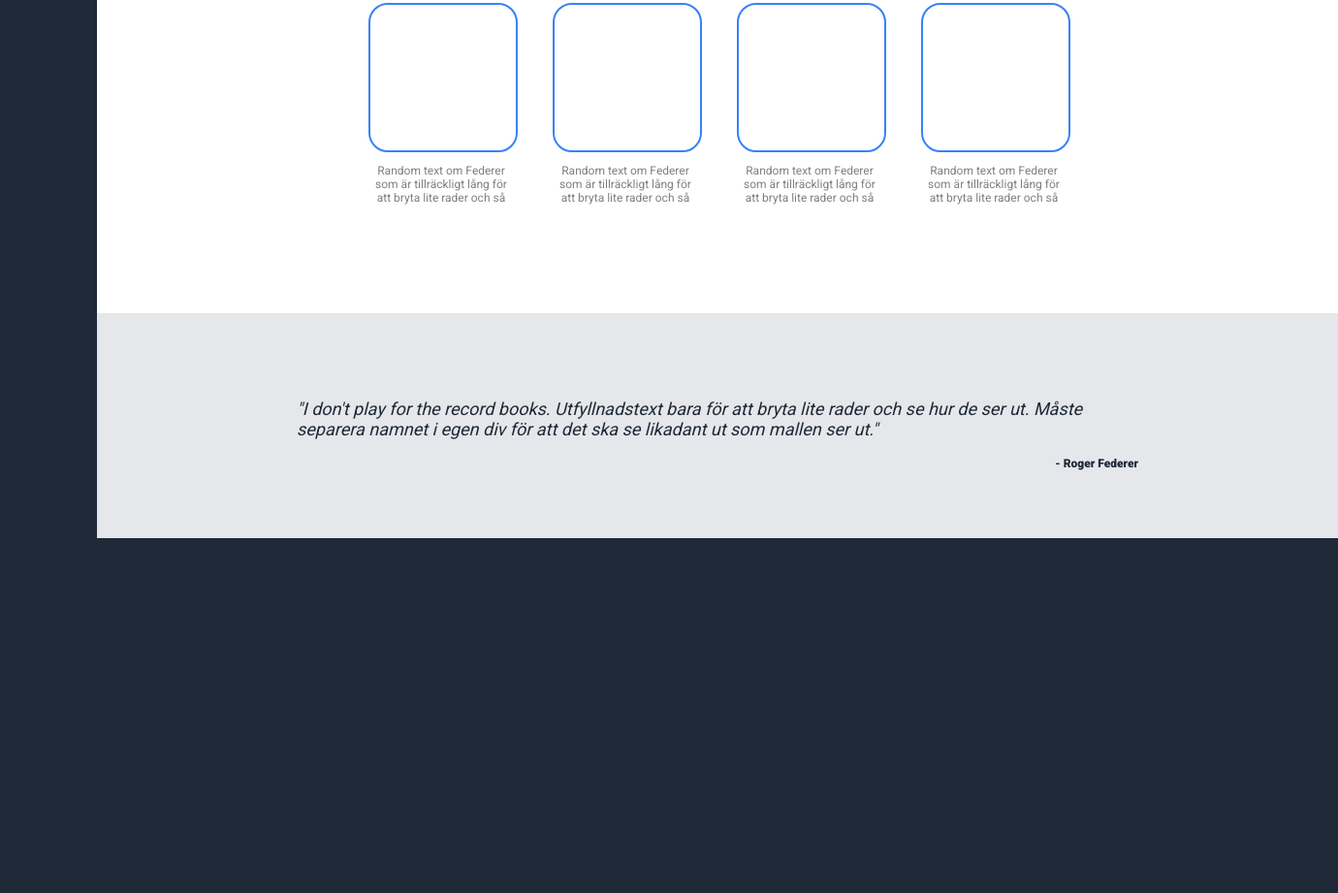
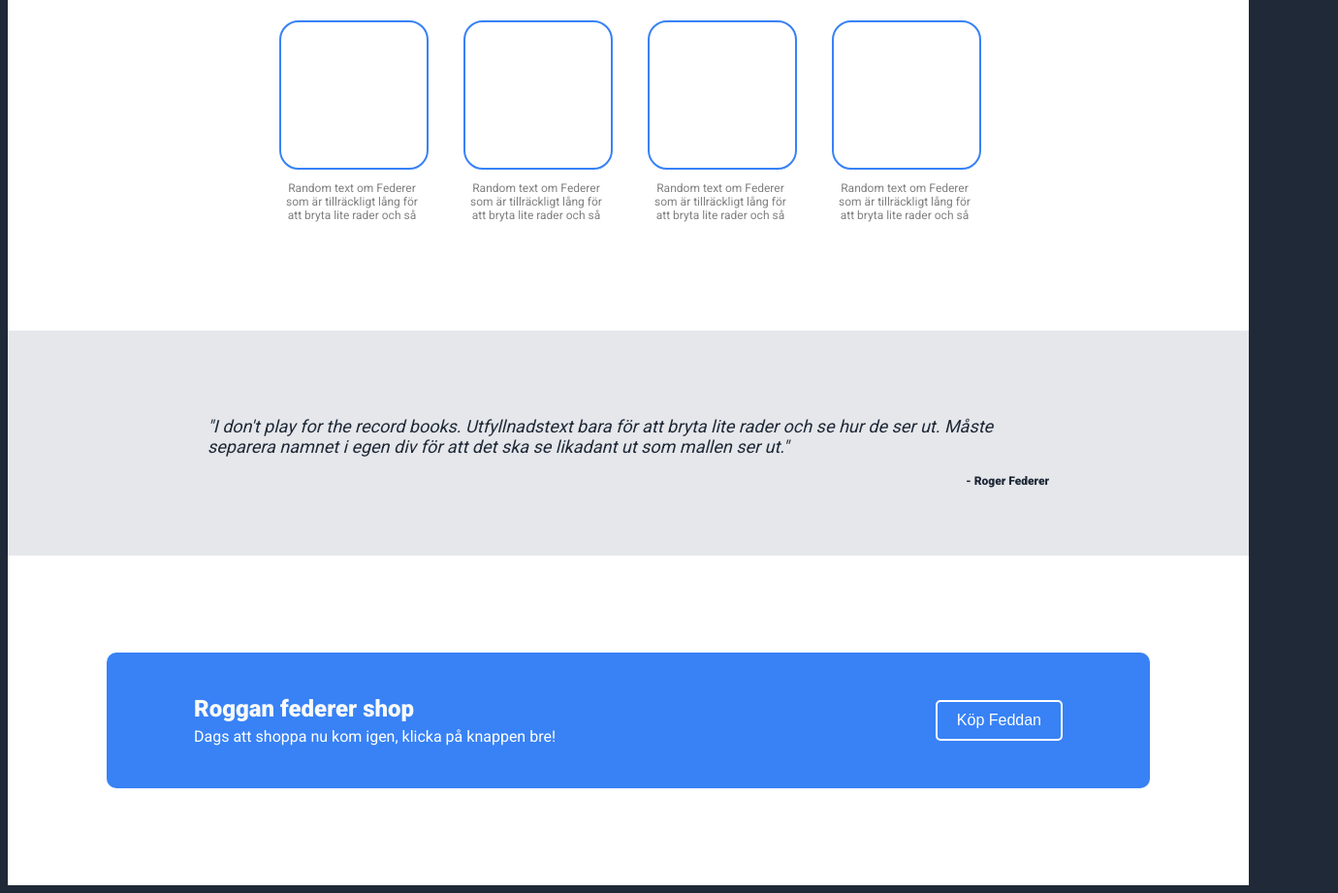
Before and after one commit to 97carud/Landingpage, a plain HTML site: page index.html in a window 1280 px wide. Shown: the part 539-1460 px from the top of the page at 97% size, 1380 px wide, since content can reach past the window. Before the commit the page ends 1102 px from the top, so only its background shows below. Drawn offline with Linux system fonts and the light colour scheme.

Commit message:
Roggan federer shop, alignment column 1 & 4.

```diff
--- a/index.html
+++ b/index.html
@@ -9,7 +9,7 @@
 <body>
 
     <div class="container1">
-        <img src="./Images/WEDRIVE_B&B copy.png" alt="Roger Federer" class="logo">
+        <img src="./Images/WEDRIVE_B&B copy.png" alt="WeDrivear" class="logo">
         <div class="navbar">
             <a href="index.html">header link one</a>
             <a href="bio.html">header link two</a>
@@ -21,11 +21,11 @@
         <div class="content">
             <h1>Roger Federer</h1>
             <p>Roger Federer is a Swiss professional tennis player who is ranked world No. 4 in the ATP rankings. He has won 20 Grand Slam singles titles, the most in history for a male player, and has held the world No. 1 spot in the ATP rankings a record total of 310 weeks, including a record 237 consecutive weeks.</p>
-            <button>Read More</button>
+            <button class="button1">Read More</button>
+
         </div>
-        <div class="content2">
-            <img src="./Images/federer.webp" alt="Roger Federer" class="roger">
-        </div>
+        <img src="./Images/federer.webp" alt="Roger Federer" class="roger">
+
     </div>
 
     <div class="container3">
@@ -50,9 +50,7 @@
                     <div class="boxbox"></div>
                     <p>Random text om Federer som är tillräckligt lång för att bryta lite rader och så </p>
                 </div>
-
-
-        </div>
+            </div>
 
     </div>
 
@@ -67,6 +65,17 @@
 
     </div>
 
+    <div class="container5">
+                    <div class="boxbox2">
+                        <div class="cont3ent">
+                            <h3>Roggan federer shop</h3>
+                            <p>Dags att shoppa nu kom igen, klicka på knappen bre! </p>
+                        </div>
+                        <button>Köp Feddan </button>
+                    </div>
+
+
+    </div>
 
 
 
--- a/style.css
+++ b/style.css
@@ -6,9 +6,7 @@ body {
     color: white;
     display: flex;
     flex-direction: column;
-    margin-left: 100px;
-    margin-right: 100px;
-    margin-top: 20px;
+    margin-top: 10px;
     width: 100%;
 }
 
@@ -39,14 +37,21 @@ body {
 .container2 {
     display: flex;
     align-items: center;
-    justify-content: center;
-    gap: 40px;
-    margin-top: 50px;
+    justify-content: space-between;
+    max-width: 100%;
+    padding: 20px 120px;
 }
+
+.content {
+    max-width: 50%;
+}
+
 
 .roger {
    height: 200px;
-    width: auto;
+   width: auto;
+   display: flex;
+
 }
 
 .container3 {
@@ -98,7 +103,7 @@ h3 {
     color: #f9faf8;
 }
 
-button {
+.button1 {
     background-color: #3882f6;
     color: #f9faf8;
     border: none;
@@ -143,3 +148,46 @@ button {
    font-weight: 900;
 
 }
+
+.container5 {
+    background-color: white;
+    display: flex;
+    width: 100%;
+    justify-content: center;
+    padding: 60px 0;
+}
+
+.boxbox2 {
+    background-color: #3882f6;
+    border-radius: 10px;
+    display: flex;
+    flex-direction: row;
+    justify-content: space-between;
+    align-items: center;
+    width: 70%;
+    height: 100px;
+    padding: 20px 90px;
+    margin: 40px;
+    color: white;
+ }
+
+.cont3ent h3 {
+    font-size: 1.5em;
+    font-weight: bold;
+    margin: 0;
+    }
+
+ .cont3ent p {
+    font-size: 1em;
+    margin: 5px 0 0;
+    }
+
+button {
+    background-color: transparent;
+    color: white;
+    border: 2px solid white;
+    border-radius: 5px;
+    padding: 10px 20px;
+    font-size: 1em;
+    cursor: pointer;
+    }
```
